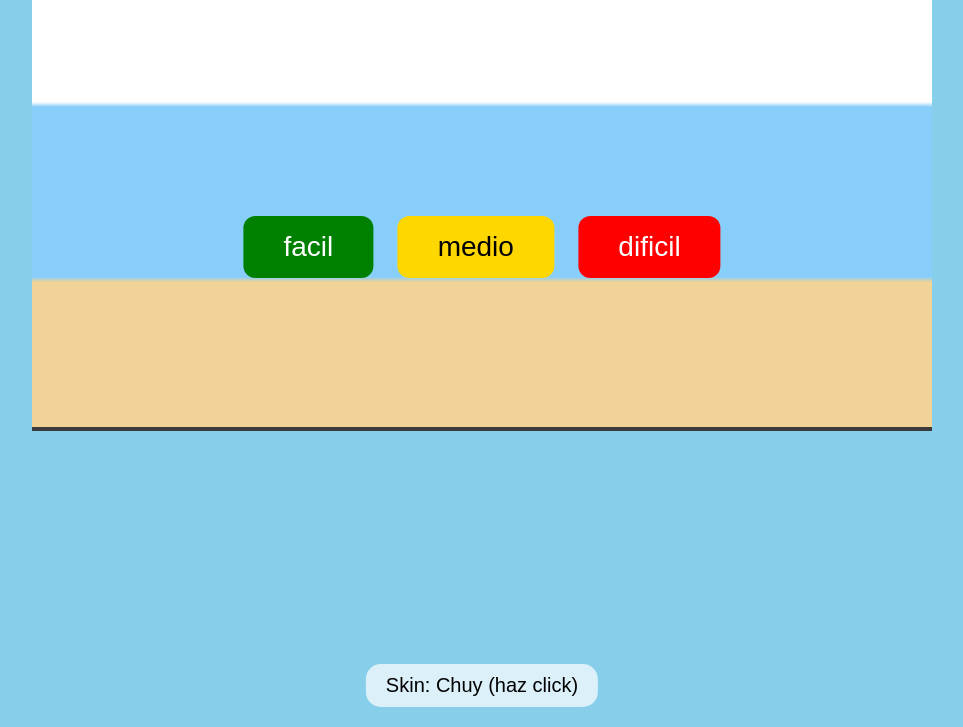
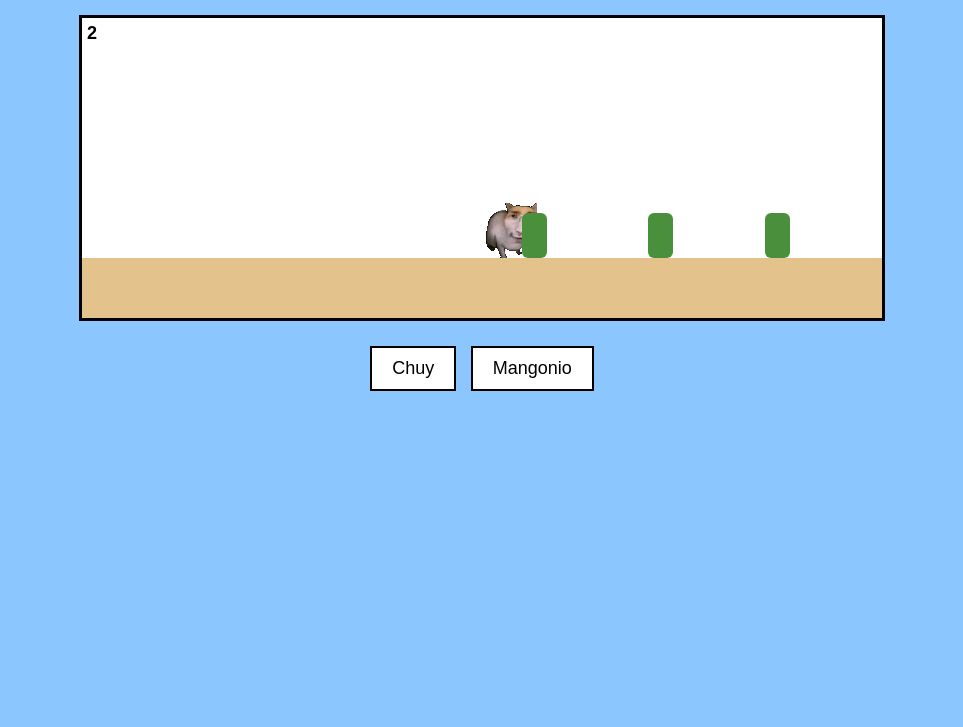
Before and after one commit to eltaliv/Esquiva-Chuy, a plain HTML site: page index.html in a window 1280 px wide. Shown: the part 73-800 px from the top of the page, without its empty margins (158-1121 px from the left). Drawn offline with Linux system fonts and the light colour scheme.

Commit message:
Update index.html

```diff
--- a/index.html
+++ b/index.html
@@ -1,264 +1,202 @@
 <!DOCTYPE html>
 <html>
 <head>
-<meta charset="UTF-8">
+<meta charset="UTF-8" />
 <title>Esquiva Chuy</title>
+
 <style>
     body {
+        background: #8cc6ff;
         margin: 0;
-        background: #87CEEB; /* color de la página */
-        overflow: hidden;
-        font-family: Arial;
+        font-family: Arial, sans-serif;
+        text-align: center;
         user-select: none;
     }
 
-    canvas {
-        display: block;
-        margin: 0 auto;
-        background: linear-gradient(#ffffff 0%, #ffffff 35%, #87CEFA 36%, #87CEFA 70%, #f2d397 71%, #f2d397 100%);
-        border-bottom: 4px solid #3a3a3a;
+    #gameContainer {
+        width: 800px;
+        height: 300px;
+        background: white; /* cielo blanco */
+        margin: 30px auto 0 auto;
+        border: 3px solid black;
+        position: relative;
+        overflow: hidden;
     }
 
-    #skinsBox {
+    #suelo {
         position: absolute;
-        bottom: 20px;
-        left: 50%;
-        transform: translateX(-50%);
-        background: rgba(255,255,255,0.7);
+        bottom: 0;
+        width: 100%;
+        height: 60px;
+        background: #e4c28b; /* arena */
+    }
+
+    #personaje {
+        position: absolute;
+        bottom: 60px;
+        width: 55px;
+        height: 55px;
+        image-rendering: pixelated;
+    }
+
+    .cactus {
+        position: absolute;
+        bottom: 60px;
+        width: 25px;
+        height: 45px;
+        background: #4a8f3b;
+        border-radius: 6px;
+    }
+
+    #puntos {
+        position: absolute;
+        top: 5px;
+        left: 5px;
+        font-size: 18px;
+        font-weight: bold;
+    }
+
+    #controles {
+        position: absolute;
+        bottom: 5px;
+        left: 5px;
+        font-size: 14px;
+    }
+
+    #selectorSkins {
+        margin-top: 20px;
+    }
+
+    .skinBoton {
         padding: 10px 20px;
-        border-radius: 15px;
-        font-size: 20px;
+        margin: 5px;
+        font-size: 18px;
+        border: 2px solid black;
+        background: white;
         cursor: pointer;
     }
 
-    #difficultyMenu {
-        position: absolute;
-        top: 40%;
-        left: 50%;
-        transform: translate(-50%, -50%);
-        text-align: center;
-    }
-
-    .btn {
-        padding: 15px 40px;
-        margin: 10px;
-        font-size: 28px;
-        border: none;
-        cursor: pointer;
-        border-radius: 12px;
-        color: white;
-    }
-
-    #easy { background: green; }
-    #medium { background: gold; color: black; }
-    #hard { background: red; }
-
-    #restartBtn {
-        display: none;
-        position: absolute;
-        top: 20px;
-        right: 20px;
-        padding: 12px 25px;
-        background: black;
-        color: white;
-        font-size: 20px;
-        border-radius: 10px;
-        cursor: pointer;
-    }
 </style>
 </head>
-
 <body>
 
-<canvas id="game" width="900" height="500"></canvas>
+<h1>Esquiva Chuy</h1>
 
-<div id="skinsBox">Skin: <span id="skinName">Chuy</span> (haz click)</div>
-
-<div id="difficultyMenu">
-    <button class="btn" id="easy">facil</button>
-    <button class="btn" id="medium">medio</button>
-    <button class="btn" id="hard">dificil</button>
+<div id="gameContainer">
+    <div id="puntos">0</div>
+    <div id="controles">b para agacharse   r para reiniciarse</div>
+    <img id="personaje" src="chuy.png">
+    <div id="suelo"></div>
 </div>
 
-<button id="restartBtn">Reiniciar</button>
+<div id="selectorSkins">
+    <button class="skinBoton" onclick="cambiarSkin('chuy.png')">Chuy</button>
+    <button class="skinBoton" onclick="cambiarSkin('mangonio.png')">Mangonio</button>
+</div>
 
 <script>
-const canvas = document.getElementById("game");
-const ctx = canvas.getContext("2d");
+let personaje = document.getElementById("personaje");
+let game = document.getElementById("gameContainer");
 
-// ===== IMAGENES =====
-let skins = ["chuy.png", "mangonio.png"];
-let deathSkins = ["chuy1.png", "mangonio1.png"];
-let skinIndex = 0;
+let velocidad = 7; // personaje mas rapido
+let puntaje = 0;
+let vivo = true;
+let agachado = false;
 
-let playerImg = new Image();
-playerImg.src = skins[0];
+// hitbox ajustada
+let hitX = 10;
+let hitY = 10;
 
-let deathImg = new Image();
-deathImg.src = deathSkins[0];
+let cactusList = [];
 
-// ====== VARIABLES ======
-let player = {
-    x: 110,
-    y: 350,
-    width: 70,
-    height: 80,
-    speed: 10, // MAS RAPIDO
-    dy: 0,
-    onGround: true,
-    ducking: false
-};
-
-let cactus = [];
-let cactusSpeed = 6;
-let gameOver = false;
-let score = 0;
-
-// ===== DIFICULTAD =====
-let difficultySpeed = {
-    easy: 5,
-    medium: 8,
-    hard: 11
-};
-
-// ===== CONTROLES =====
-document.addEventListener("keydown", e => {
-    if (!gameOver) {
-        if (e.key === " " || e.key === "ArrowUp") jump();
-        if (e.key === "b" || e.key === "B") duck();
-        if (e.key === "ArrowDown") duck();
-    }
-
-    if (e.key === "r" || e.key === "R") restartGame();
-});
-
-document.addEventListener("keyup", e => {
-    if (e.key === "b" || e.key === "ArrowDown") {
-        player.ducking = false;
-        player.height = 80;
-    }
-});
-
-// ===== SALTO =====
-function jump() {
-    if (!player.onGround) return;
-    player.dy = -13;
-    player.onGround = false;
+function cambiarSkin(skin){
+    personaje.src = skin;
 }
 
-// ===== AGACHARSE BIEN HECHO =====
-function duck() {
-    player.ducking = true;
-    player.height = 50;
-    player.y = 380; // se agacha hacia abajo, no hacia arriba
+// crear cactus minimalistas
+function crearCactus() {
+    if (!vivo) return;
+
+    let cactus = document.createElement("div");
+    cactus.classList.add("cactus");
+    cactus.style.left = "800px";
+
+    let separacion = Math.floor(Math.random() * 200) + 200;
+
+    cactus.vel = velocidad + (Math.random() * 2);
+
+    game.appendChild(cactus);
+    cactusList.push(cactus);
+
+    setTimeout(crearCactus, separacion);
 }
 
-// ==== CACTUS MINIMALISTA =====
-function newCactus() {
-    cactus.push({
-        x: canvas.width + 20,
-        y: 355,
-        width: 35,
-        height: 95
-    });
-}
+crearCactus();
 
-function drawCactus(c) {
-    ctx.fillStyle = "#2ea135";
+// loop del juego
+function loop() {
+    if (!vivo) return;
 
-    // tronco principal
-    ctx.fillRect(c.x, c.y, c.width, c.height);
+    puntaje += 0.05; // puntaje lento
+    document.getElementById("puntos").innerText = Math.floor(puntaje);
 
-    // brazos
-    ctx.fillRect(c.x - 15, c.y + 35, 15, 35);
-    ctx.fillRect(c.x + c.width, c.y + 25, 15, 40);
+    // mover cactus
+    for (let c of cactusList) {
+        c.style.left = (parseInt(c.style.left) - c.vel) + "px";
 
-    // sombra
-    ctx.fillStyle = "#1d6d25";
-    ctx.fillRect(c.x, c.y, 10, c.height);
-}
+        // colision
+        let px = personaje.offsetLeft + hitX;
+        let py = personaje.offsetTop + hitY;
+        let pw = personaje.offsetWidth - hitX * 2;
+        let ph = personaje.offsetHeight - hitY * 2;
 
-// ===== COLISION =====
-function hit(a, b) {
-    return (
-        a.x < b.x + b.width &&
-        a.x + a.width > b.x &&
-        a.y + (a.height - 15) > b.y && // hitbox mas abajo
-        a.y < b.y + b.height
-    );
-}
+        let cx = c.offsetLeft;
+        let cy = c.offsetTop;
+        let cw = c.offsetWidth;
+        let ch = c.offsetHeight;
 
-// ===== LOOP =====
-function loop() {
-    if (gameOver) return;
-
-    ctx.clearRect(0, 0, canvas.width, canvas.height);
-
-    // movimiento jugador
-    player.y += player.dy;
-    player.dy += 0.8;
-
-    if (player.y >= 350) {
-        player.y = 350;
-        player.dy = 0;
-        player.onGround = true;
+        if (px < cx + cw &&
+            px + pw > cx &&
+            py < cy + ch &&
+            py + ph > cy) {
+            morir();
+        }
     }
-
-    ctx.drawImage(playerImg, player.x, player.y, player.width, player.height);
-
-    // cactus
-    cactus.forEach(c => {
-        c.x -= cactusSpeed;
-        drawCactus(c);
-
-        if (hit(player, c)) death();
-    });
-
-    cactus = cactus.filter(c => c.x > -60);
-
-    if (Math.random() < 0.014) newCactus();
-
-    score++;
-    ctx.fillStyle = "black";
-    ctx.font = "25px Arial";
-    ctx.fillText("Puntaje: " + score, 20, 40);
 
     requestAnimationFrame(loop);
 }
 
-// ===== MORIR =====
-function death() {
-    playerImg = deathImg;
-    gameOver = true;
-    document.getElementById("restartBtn").style.display = "block";
+loop();
+
+// agacharse
+document.addEventListener("keydown", e => {
+    if (e.key === "b") {
+        if (!agachado) {
+            agachado = true;
+            personaje.style.height = "35px";
+            personaje.style.bottom = "60px";
+        }
+    }
+
+    if (e.key === "r") reiniciar();
+});
+
+document.addEventListener("keyup", e => {
+    if (e.key === "b") {
+        agachado = false;
+        personaje.style.height = "55px";
+        personaje.style.bottom = "60px";
+    }
+});
+
+// morir
+function morir() {
+    vivo = false;
 }
 
-// ==== REINICIAR ====
-function restartGame() {
+// reiniciar
+function reiniciar() {
     location.reload();
-}
-
-document.getElementById("restartBtn").onclick = restartGame;
-
-// ===== CAMBIAR SKIN =====
-document.getElementById("skinsBox").onclick = () => {
-    skinIndex = (skinIndex + 1) % skins.length;
-    playerImg.src = skins[skinIndex];
-    deathImg.src = deathSkins[skinIndex];
-    document.getElementById("skinName").textContent =
-        skinIndex === 0 ? "Chuy" : "Mangonio";
-};
-
-// ===== DIFICULTAD =====
-document.getElementById("easy").onclick = () => startGame("easy");
-document.getElementById("medium").onclick = () => startGame("medium");
-document.getElementById("hard").onclick = () => startGame("hard");
-
-function startGame(mode) {
-    cactusSpeed = difficultySpeed[mode];
-    player.speed = cactusSpeed + 3;
-    document.getElementById("difficultyMenu").style.display = "none";
-    loop();
 }
 </script>
 
```
